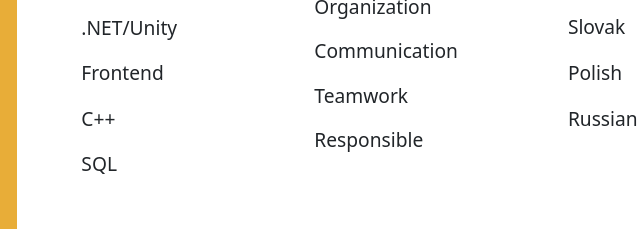
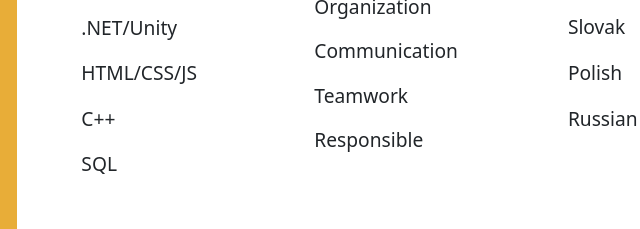
Before and after one commit to ForendUwU/Portfolio-Site, a plain HTML site: page index.html in a window 1280 px wide. Shown: the part 368-597 px from the top of the page, 538-1178 px from the left. Drawn offline with nearby package versions, Linux system fonts and the light colour scheme.

Commit message:
Update index.html

```diff
--- a/index.html
+++ b/index.html
@@ -30,7 +30,7 @@
           <div class="CurrentSkill HardSkillsName">Hard Skills</div>
           <div class="list">
             <div class="ListEl">.NET/Unity</div>
-            <div class="ListEl">Frontend</div>
+            <div class="ListEl">HTML/CSS/JS</div>
             <div class="ListEl">C++</div>
             <div class="ListEl">SQL</div>
           </div>
```
